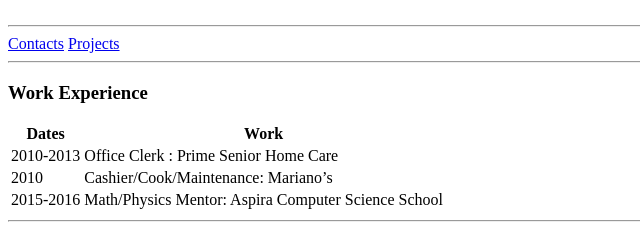
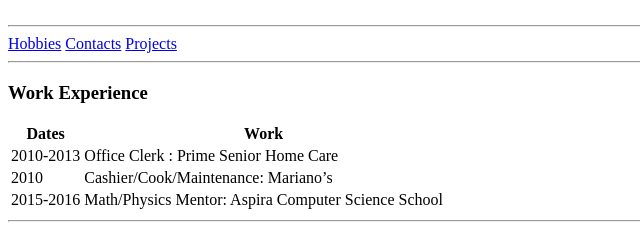
Before and after one commit to mitchellmisayah/cv, a plain HTML site: page index.html in a window 1280 px wide. Shown: the part 333-565 px from the top of the page, 0-640 px from the left. Drawn offline with Linux system fonts and the light colour scheme.

Commit message:
fix indent

```diff
--- a/index.html
+++ b/index.html
@@ -1,5 +1,4 @@
-
-
+<html>
     <head>
         <meta charset="UTF-8">
         <title>Mitchell's Personal Website</title>
@@ -20,7 +19,7 @@
 
         <hr>
 
-
+        <a href = "hobbies.html">Hobbies</a>
 
         <a href = "contacts.html">Contacts</a>
 
```
Lines whose indentation alone changed are shown as unchanged.
